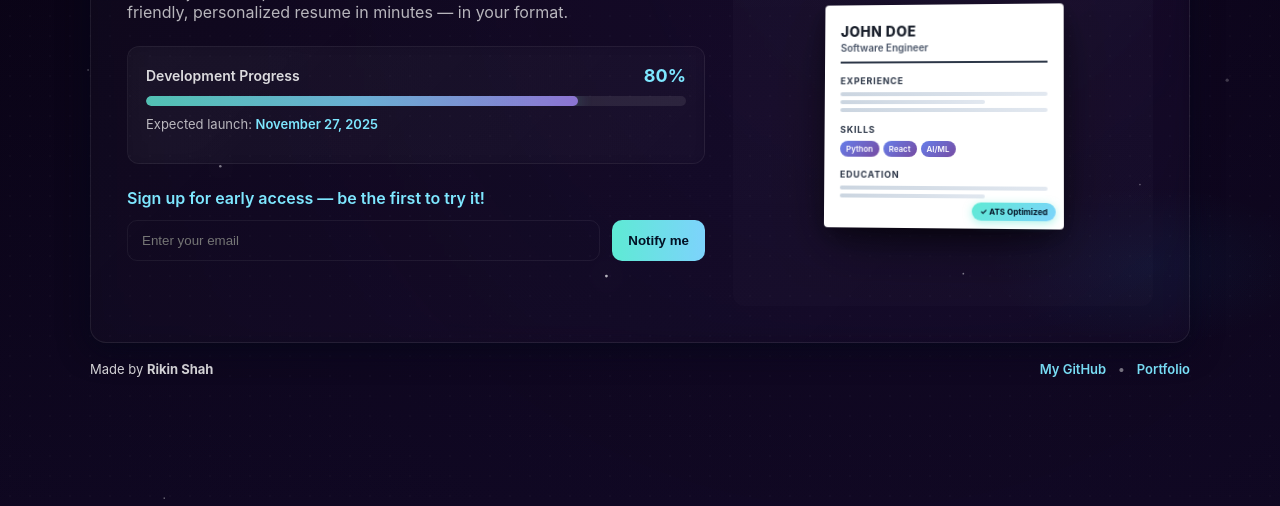
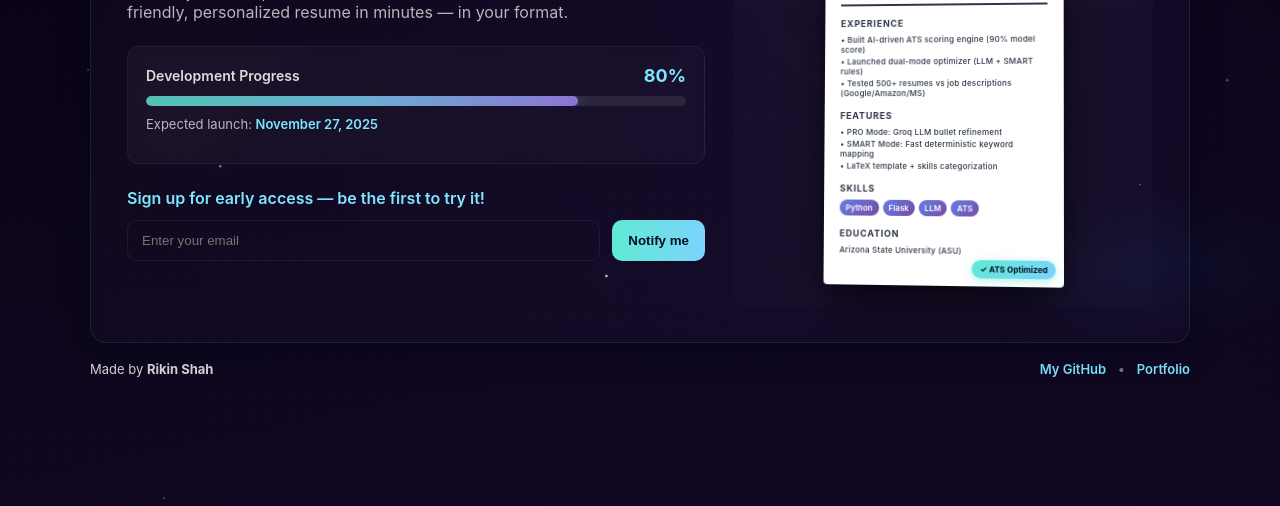
Before and after one commit to Rikinshah787/llmresume, a website: page public/index.html in a window 1280 px wide. Shown: the part 294-800 px from the top of the page. Drawn offline with Linux system fonts and the light colour scheme.

Commit message:
Update resume mockup: founder profile (Rikin Shah), features, ASU education

```diff
--- a/public/index.html
+++ b/public/index.html
@@ -51,27 +51,33 @@
               <div class="resume-mockup">
                 <div class="resume-page">
                   <div class="resume-header">
-                    <div class="resume-name">JOHN DOE</div>
-                    <div class="resume-title">Software Engineer</div>
+                    <div class="resume-name">RIKIN SHAH</div>
+                    <div class="resume-title">Founder & ATS Optimization Architect</div>
                   </div>
                   <div class="resume-section">
                     <div class="section-title">EXPERIENCE</div>
-                    <div class="resume-line"></div>
-                    <div class="resume-line short"></div>
-                    <div class="resume-line"></div>
+                    <p class="resume-text">• Built AI-driven ATS scoring engine (90% model score)</p>
+                    <p class="resume-text">• Launched dual-mode optimizer (LLM + SMART rules)</p>
+                    <p class="resume-text">• Tested 500+ resumes vs job descriptions (Google/Amazon/MS)</p>
+                  </div>
+                  <div class="resume-section">
+                    <div class="section-title">FEATURES</div>
+                    <p class="resume-text">• PRO Mode: Groq LLM bullet refinement</p>
+                    <p class="resume-text">• SMART Mode: Fast deterministic keyword mapping</p>
+                    <p class="resume-text">• LaTeX template + skills categorization</p>
                   </div>
                   <div class="resume-section">
                     <div class="section-title">SKILLS</div>
                     <div class="skill-pills">
                       <span class="pill">Python</span>
-                      <span class="pill">React</span>
-                      <span class="pill">AI/ML</span>
+                      <span class="pill">Flask</span>
+                      <span class="pill">LLM</span>
+                      <span class="pill">ATS</span>
                     </div>
                   </div>
                   <div class="resume-section">
                     <div class="section-title">EDUCATION</div>
-                    <div class="resume-line"></div>
-                    <div class="resume-line short"></div>
+                    <p class="resume-text">Arizona State University (ASU)</p>
                   </div>
                   <div class="ats-badge">✓ ATS Optimized</div>
                 </div>
--- a/public/styles.css
+++ b/public/styles.css
@@ -53,6 +53,9 @@ body{
 .skill-pills .pill{font-size:8px;padding:3px 6px;background:linear-gradient(135deg, #667eea, #764ba2);color:#fff;border-radius:8px;font-weight:600}
 .ats-badge{position:absolute;bottom:8px;right:8px;font-size:8px;padding:4px 8px;background:linear-gradient(135deg, #5eead4, #7dd3fc);color:#021124;border-radius:12px;font-weight:700;box-shadow:0 2px 8px rgba(94,234,212,0.5)}
 .resume-shadow{position:absolute;bottom:-10px;left:10%;right:10%;height:20px;background:radial-gradient(ellipse, rgba(0,0,0,0.3), transparent);filter:blur(8px);z-index:1}
+/* Text lines inside mockup */
+.resume-text{margin:2px 0;font-size:8px;line-height:1.25;color:#2d3748;font-weight:500;letter-spacing:.2px}
+.resume-text:first-of-type{margin-top:4px}
 .footer{margin-top:18px;color:rgba(255,255,255,0.85);font-size:13px;display:flex;align-items:center;justify-content:space-between;gap:12px}
 .footer .links a{color:var(--accent);text-decoration:none;font-weight:600}
 .footer .links a:hover{text-decoration:underline}
```
